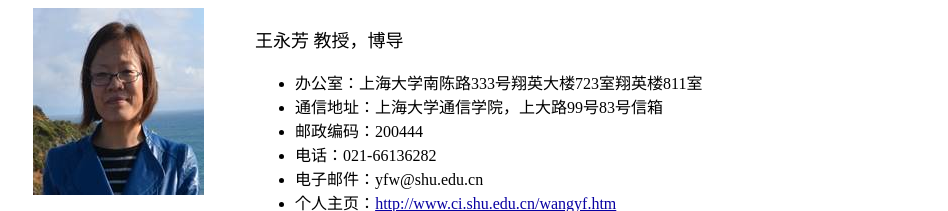
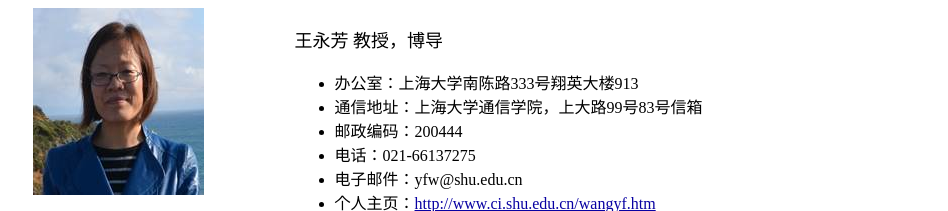
Before and after one commit to yong-fang/yong-fang.github.io, a plain HTML site: page 成员.html in a window 1280 px wide. Shown: the part 158-369 px from the top of the page, without its empty margins (165-1113 px from the left). Drawn offline with Linux system fonts and the light colour scheme.

Commit message:
Final edition

```diff
--- a/成员.html
+++ b/成员.html
@@ -19,10 +19,10 @@
 <section class="简介表格">
 	<p class="小标题">王永芳 教授，博导</p>
 	<ul>
-		<li>办公室：上海大学南陈路333号翔英大楼723室翔英楼811室</li>
+		<li>办公室：上海大学南陈路333号翔英大楼913</li>
 		<li>通信地址：上海大学通信学院，上大路99号83号信箱</li>
 		<li>邮政编码：200444</li>
-		<li>电话：021-66136282</li>
+		<li>电话：021-66137275</li>
 		<li>电子邮件：yfw@shu.edu.cn</li>
 		<li>个人主页：<a href="http://www.ci.shu.edu.cn/wangyf.htm" class="主页链接">http://www.ci.shu.edu.cn/wangyf.htm</a></li>
 	<ul>
```
Also changed, not shown: english.html (+2 -2 lines).
